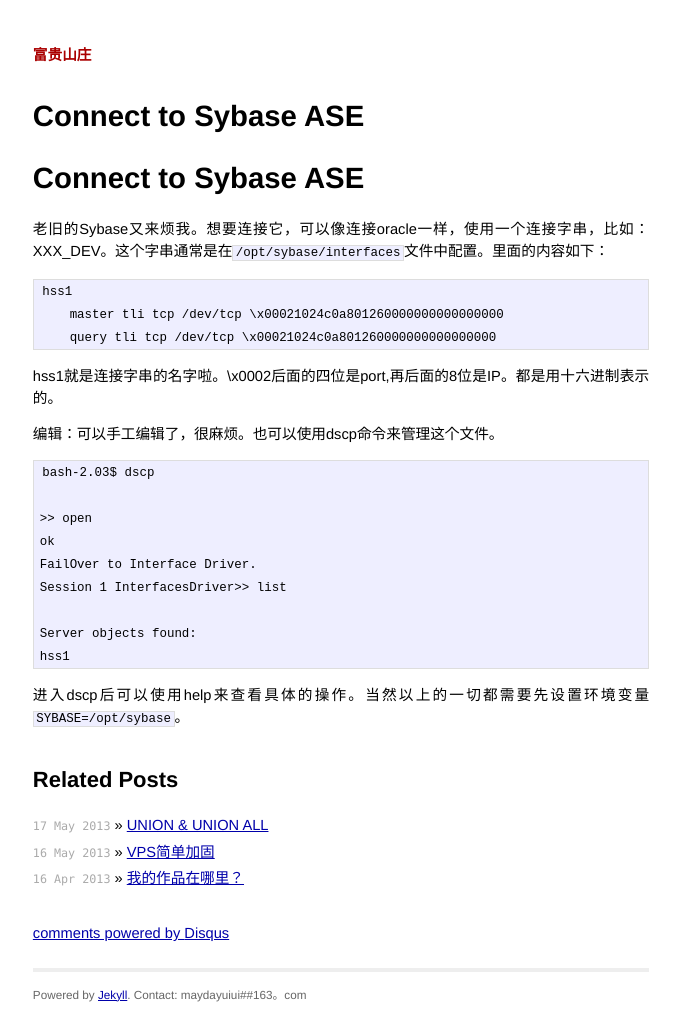
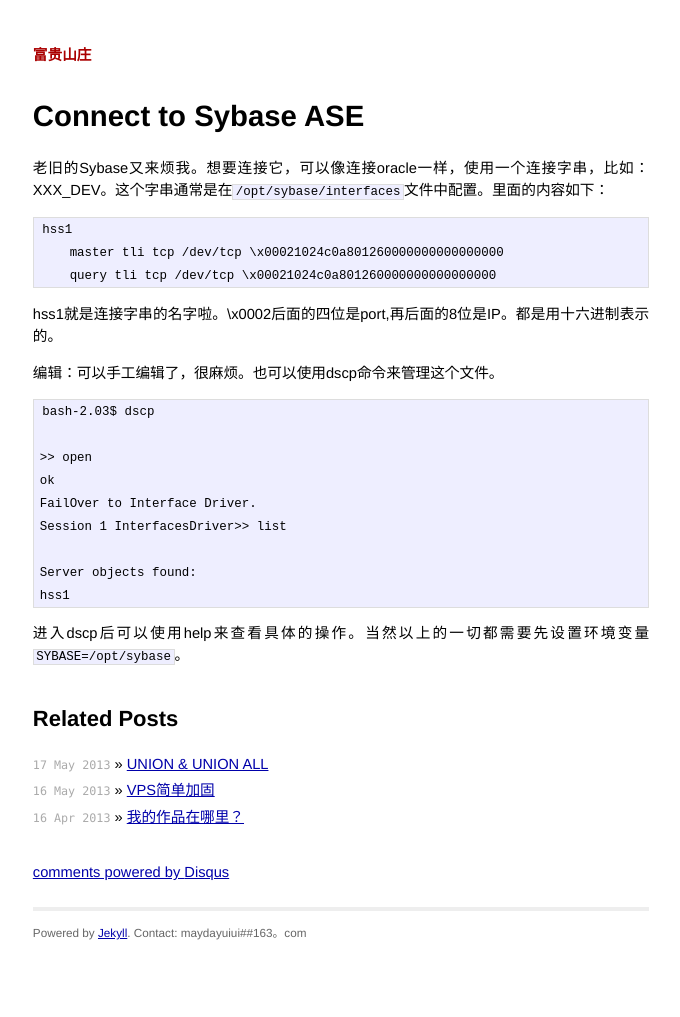
Before and after one commit to maydayuiui/maydayuiui.github.com, a Jekyll site: the page built from _posts/2013-04-17-conase.md, in a window 1280 px wide. Shown: the whole page, without its empty margins (299-979 px from the left). Built offline with Jekyll 4.4.1, drawn with Linux system fonts in a browser that asks for light colours; Markdown is read by kramdown in place of the engine named in the settings; comment, search, counter and statistics services are not loaded; after the commit the page ends 956 px from its top, so only the background shows below that.

Commit message:
Update 2013-04-17-conase.md

```diff
--- a/_posts/2013-04-17-conase.md
+++ b/_posts/2013-04-17-conase.md
@@ -2,7 +2,6 @@
 layout: post
 title: Connect to Sybase ASE
 ---
-# Connect to Sybase ASE
 老旧的Sybase又来烦我。想要连接它，可以像连接oracle一样，使用一个连接字串，比如：XXX_DEV。这个字串通常是在`/opt/sybase/interfaces`文件中配置。里面的内容如下：
 
     hss1
```
